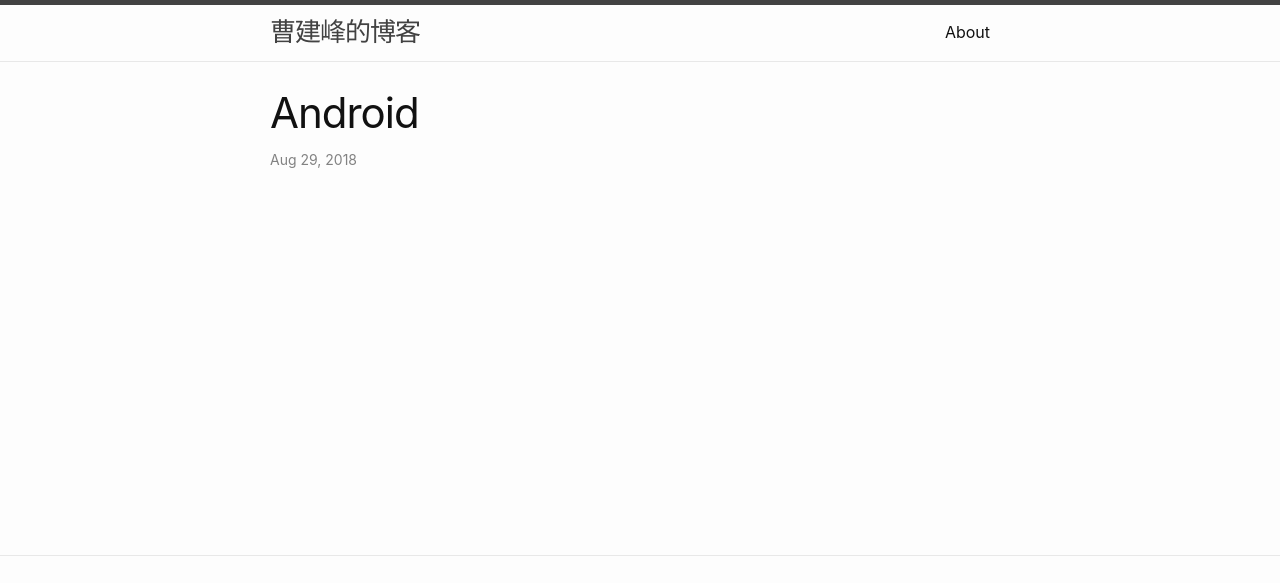
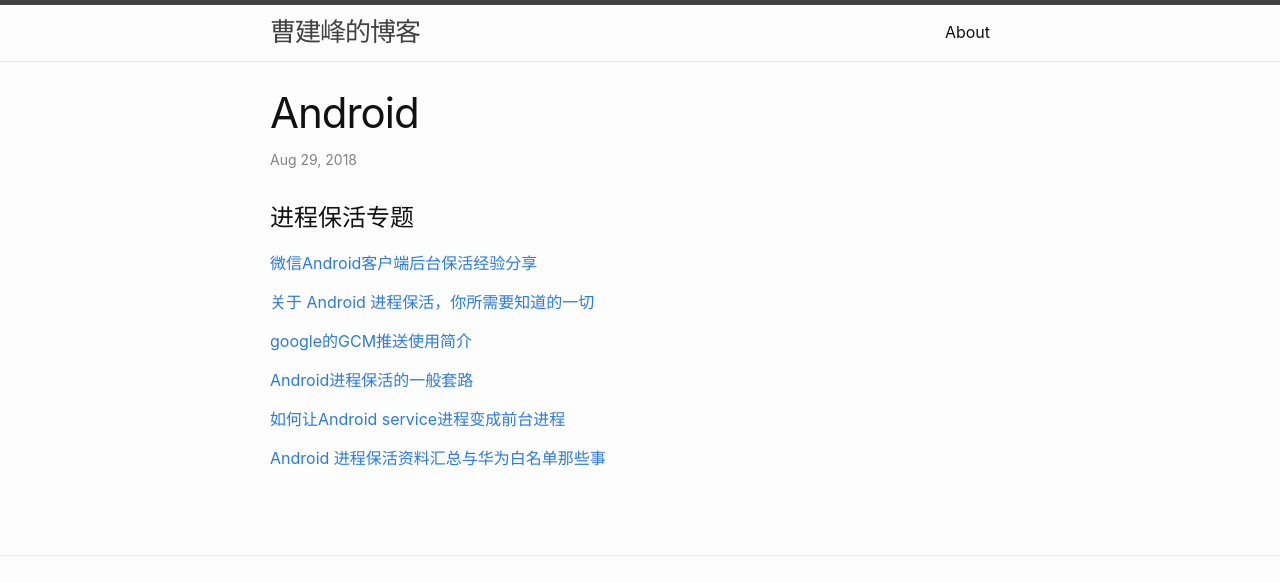
Before and after one commit to caojianfeng/caojianfeng.github.io, a plain HTML site: page 2018/08/29/android.html in a window 1280 px wide. Shown: the top 583 px of the page. Drawn offline with Linux system fonts and the light colour scheme.

Commit message:
Site updated at: 2018-08-29 07:25:37 UTC

```diff
--- a/2018/08/29/android.html
+++ b/2018/08/29/android.html
@@ -7,15 +7,15 @@
 <meta name="generator" content="Jekyll v3.8.3" />
 <meta property="og:title" content="Android" />
 <meta property="og:locale" content="en_US" />
-<meta name="description" content="Write an awesome description for your new site here. You can edit this line in _config.yml. It will appear in your document head meta (for Google search results) and in your feed.xml site description." />
-<meta property="og:description" content="Write an awesome description for your new site here. You can edit this line in _config.yml. It will appear in your document head meta (for Google search results) and in your feed.xml site description." />
+<meta name="description" content="进程保活专题" />
+<meta property="og:description" content="进程保活专题" />
 <link rel="canonical" href="http://caojianfeng.com/2018/08/29/android.html" />
 <meta property="og:url" content="http://caojianfeng.com/2018/08/29/android.html" />
 <meta property="og:site_name" content="曹建峰的博客" />
 <meta property="og:type" content="article" />
 <meta property="article:published_time" content="2018-08-29T11:33:01+08:00" />
 <script type="application/ld+json">
-{"mainEntityOfPage":{"@type":"WebPage","@id":"http://caojianfeng.com/2018/08/29/android.html"},"url":"http://caojianfeng.com/2018/08/29/android.html","description":"Write an awesome description for your new site here. You can edit this line in _config.yml. It will appear in your document head meta (for Google search results) and in your feed.xml site description.","headline":"Android","dateModified":"2018-08-29T11:33:01+08:00","datePublished":"2018-08-29T11:33:01+08:00","@type":"BlogPosting","@context":"http://schema.org"}</script>
+{"mainEntityOfPage":{"@type":"WebPage","@id":"http://caojianfeng.com/2018/08/29/android.html"},"url":"http://caojianfeng.com/2018/08/29/android.html","description":"进程保活专题","headline":"Android","dateModified":"2018-08-29T11:33:01+08:00","datePublished":"2018-08-29T11:33:01+08:00","@type":"BlogPosting","@context":"http://schema.org"}</script>
 <!-- End Jekyll SEO tag -->
 <link rel="stylesheet" href="/assets/main.css"><link type="application/atom+xml" rel="alternate" href="http://caojianfeng.com/feed.xml" title="曹建峰的博客" /></head>
 <body><header class="site-header" role="banner">
@@ -45,7 +45,19 @@
   </header>
 
   <div class="post-content e-content" itemprop="articleBody">
+    <h1 id="进程保活专题">进程保活专题</h1>
 
+<p><a href="https://mp.weixin.qq.com/s?__biz=MzUxMzcxMzE5Ng==&amp;mid=2247488488&amp;idx=1&amp;sn=f76fb0a8f88f6958d6a7ecfe6658b5a5&amp;source=41">微信Android客户端后台保活经验分享</a></p>
+
+<p><a href="https://www.jianshu.com/p/63aafe3c12af">关于 Android 进程保活，你所需要知道的一切</a></p>
+
+<p><a href="https://blog.csdn.net/newhope1106/article/details/">google的GCM推送使用简介</a></p>
+
+<p><a href="https://blog.csdn.net/u013263323/article/details/56285475">Android进程保活的一般套路</a></p>
+
+<p><a href="https://blog.csdn.net/north1989/article/details/52069401">如何让Android service进程变成前台进程</a></p>
+
+<p><a href="https://blog.csdn.net/wangbf_java/article/details/72815820">Android 进程保活资料汇总与华为白名单那些事</a></p>
 
   </div><a class="u-url" href="/2018/08/29/android.html" hidden></a>
 </article>
```
Also changed, not shown: feed.xml (+13 -1 lines), 1 other file.
